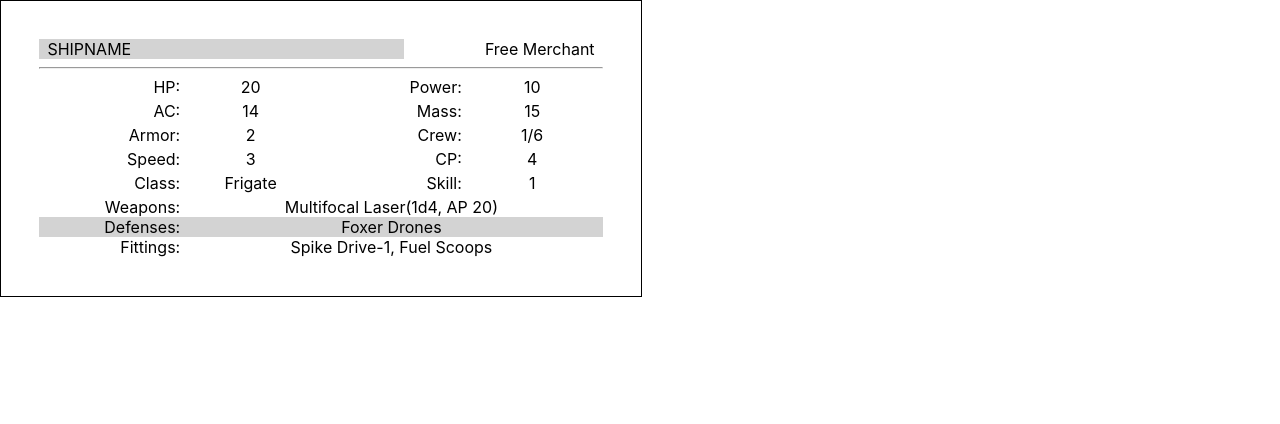
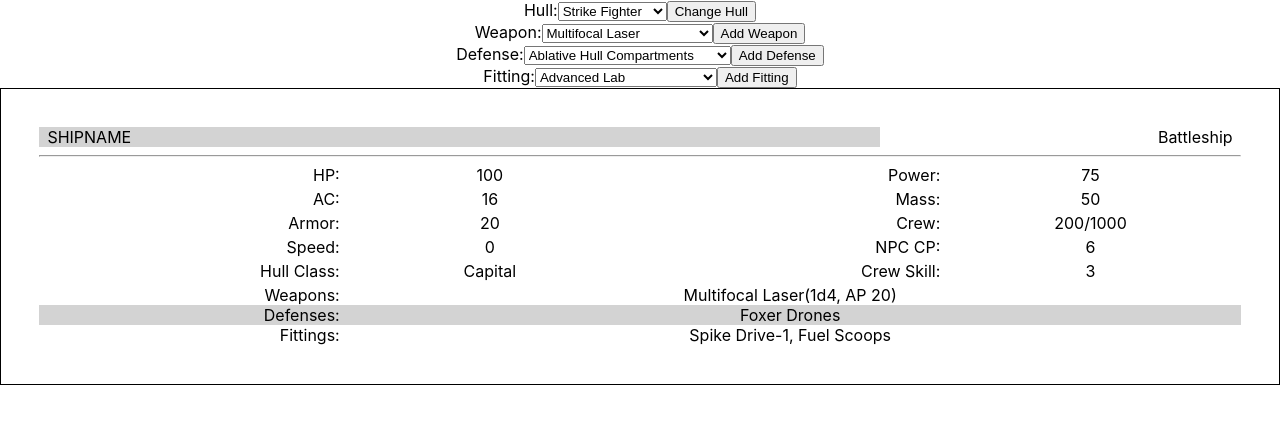
Before and after one commit to JeanJoblin/spacedock, a React (Create React App) app: page / in a window 1280 px wide. Shown: the top 424 px of the page. Built offline with nearby package versions, Linux system fonts and the light colour scheme.

Commit message:
Stablize ship Builder, create drydock + slice

```diff
--- a/src/App.js
+++ b/src/App.js
@@ -3,6 +3,7 @@ import logo from './logo.svg';
 import './App.css';
 import { Ship } from './features/Ships/Ship.js';
 import { ShipBuilder } from './features/ShipBuilder/ShipBuilder';
+import { DryDock } from './features/DryDockConfig/DryDock';
 
 function App() {
 
@@ -10,6 +11,7 @@ function App() {
     <div className="App">
       <header>
       </header>
+        <DryDock />
         <ShipBuilder />
     </div>
   );
--- a/src/app/resources/fittings.json
+++ b/src/app/resources/fittings.json
@@ -315,7 +315,7 @@
     "effect": "At long distances, disguise ship as another"
   },
   "ShipBayFighter": {
-    "name": "Shi pBay: Fighter",
+    "name": "Ship Bay: Fighter",
     "type": "fitting",
     "cost": "200k",
     "power": "0",
@@ -333,7 +333,7 @@
     "effect": "Carrier housing for a frigate"
   },
   "ShipLocker": {
-    "name": "Ships's Locker",
+    "name": "Ship's Locker",
     "type": "fitting",
     "cost": "2k*",
     "power": "0",
--- a/src/app/resources/hulls.json
+++ b/src/app/resources/hulls.json
@@ -125,7 +125,7 @@
     "speed": "0",
     "armor": "20",
     "HP": "100",
-    "crew": "200/1,000",
+    "crew": "200/1000",
     "AC": "16",
     "power": "75",
     "mass": "50",
@@ -140,7 +140,7 @@
     "speed": "0",
     "armor": "10",
     "HP": "75",
-    "crew": "300/1,500",
+    "crew": "300/1500",
     "AC": "14",
     "power": "50",
     "mass": "100",
--- /dev/null
+++ b/src/app/resources/tables.js
@@ -0,0 +1,4 @@
+export const hulls = require('../../app/resources/hulls.json');
+export const fittings = require('../../app/resources/fittings.json');
+export const defenses = require('../../app/resources/defenses.json');
+export const weapons = require('../../app/resources/weapons.json');
--- a/src/app/store.js
+++ b/src/app/store.js
@@ -1,9 +1,13 @@
 import { configureStore } from '@reduxjs/toolkit';
 import counterReducer from '../features/counter/counterSlice.js';
 import shipBuilderReducer from '../features/ShipBuilder/shipBuilderSlice';
+import shipReducer from '../features/Ships/shipSlice';
+import dryDockReducer from '../features/DryDockConfig/dryDockSlice'
 
 export const store = configureStore({
   reducer: {
     shipBuilder: shipBuilderReducer,
+    ship: shipReducer,
+    dryDock: dryDockReducer,
   },
 });
--- /dev/null
+++ b/src/features/DryDockConfig/DryDock.js
@@ -0,0 +1,92 @@
+import React, { useState } from 'react';
+import { useDispatch } from 'react-redux';
+// import './dryDock.css';
+import { hulls, fittings, weapons, defenses } from '../../app/resources/tables';
+import { changeHull, } from './dryDockSlice';
+
+export function DryDock() {
+
+  const dispatch = useDispatch();
+  const handleHullChange = (e) => {
+    console.log(e);
+    dispatch(changeHull(e.target.value));
+    e.preventDefault();
+  }
+  const addWeapon = (e) => {
+    e.preventDefault();
+    alert('This is not finished yet');
+  };
+
+  return (
+    <div>
+      <form>
+        <label>
+          Hull:
+            <select onInput={handleHullChange}>
+              {Object.keys(hulls).map((key) => {
+                return (
+                  <option key={key} value={key}>
+                    {hulls[key].name}
+                  </option>
+                )
+              })}
+            </select>
+            <button>Change Hull</button>
+        </label>
+      </form>
+      <form>
+        <label>
+          Weapon:
+          <select>
+            {Object.keys(weapons).map((key) => {
+              return (
+                <option key={key}>
+                  {weapons[key].name}
+                </option>
+              )
+            })}
+          </select>
+          <button onClick={addWeapon}>
+            Add Weapon
+          </button>
+        </label>
+      </form>
+      <form>
+        <label>
+          Defense:
+          <select>
+            {Object.keys(defenses).map((key) => {
+              return (
+                <option key={key}>
+                  {defenses[key].name}
+                </option>
+              )
+            })}
+          </select>
+          <button onClick={addWeapon}>
+            Add Defense
+          </button>
+        </label>
+      </form>
+      <form>
+        <label>
+          Fitting:
+          <select>
+            {Object.keys(fittings).map((key) => {
+              return (
+                <option key={key}>
+                  {fittings[key].name}
+                </option>
+              )
+            })}
+          </select>
+          <button onClick={addWeapon}>
+            Add Fitting
+          </button>
+        </label>
+      </form>
+    </div>
+
+
+  )
+}
--- /dev/null
+++ b/src/features/DryDockConfig/dryDockSlice.js
@@ -0,0 +1,26 @@
+import { createSlice } from '@reduxjs/toolkit';
+import { hulls, weapons, fittings, defenses } from '../../app/resources/tables';
+import { getFittingObj, getHullObj } from '../Ships/shipSlice';
+
+const initialState = {
+  selectedHull: hulls[Object.keys(hulls)[0]],
+  selectedWeapons: weapons[Object.keys(weapons)[0]],
+  selectedFittings: fittings[Object.keys(fittings)[0]],
+  selectedDefenses: defenses[Object.keys(defenses)[0]],
+};
+
+export const dryDockSlice = createSlice({
+  name: 'dryDock',
+  initialState,
+  reducers: {
+    changeHull: (state, action) => {
+      state.selectedHull = getHullObj(action.payload);
+    },
+    changeSelectedItem: (state, action) => {
+
+    }
+  }
+});
+
+export const { changeHull, } = dryDockSlice.actions;
+export default dryDockSlice.reducer
--- a/src/features/ShipBuilder/shipBuilderSlice.js
+++ b/src/features/ShipBuilder/shipBuilderSlice.js
@@ -27,63 +27,7 @@ const initialState = {
   fittings: require('../../app/resources/fittings.json'),
   equippedFittings: ['SpikeDrive1'],
   isInvalid: false,
-  cost: 500000,
 };
-
-const correctCostsForClass = (fitting) => {
-  console.log(fitting)
-  const type = getFittingList(fitting);
-  console.log(type);
-  const curFitting = type[fitting];
-  let mass = curFitting.mass;
-  let power = curFitting.power;
-  let cost = curFitting.cost;
-  if(cost !== 'Special') {
-    cost = curFitting.cost.match(/^\d*/)[0];
-    console.log(cost);
-  }
-  let massMult = curFitting.mass.includes('#');
-  let powMult = curFitting.power.includes('#');
-  let costMult = curFitting.cost.includes('*');
-  let multSel;
-  switch(initialState.Class) {
-    case 'Fighter':
-      multSel = 0;
-      break;
-    case 'Frigate':
-      multSel = 1;
-      break;
-    case 'Cruiser':
-      multSel = 2;
-      break;
-    case 'Capital':
-      multSel = 3;
-      break;
-    default:
-      multSel = 0;
-      break;
-  }
-  if(massMult) {
-    mass = curFitting.mass.replace('#', '') * massMulitpliers[multSel];
-  };
-  if(powMult) {
-    power = curFitting.power.replace('#', '') * massMulitpliers[multSel];
-  };
-  if(costMult) {
-    let flag = curFitting.cost.replace('*', '');
-    flag = flag.replaceAll(/\d/g, '');
-    if(flag === 'k') {
-      cost = cost * 1000;
-    }
-    if(flag === 'm') {
-      cost = cost * 1000000;
-    }
-    cost = cost * costMulitpliers[multSel];
-  };
-  console.log(cost)
-  return [mass, power, cost];
-};
-
 
 
 export const shipBuilderSlice = createSlice({
--- a/src/features/Ships/Ship.js
+++ b/src/features/Ships/Ship.js
@@ -3,15 +3,16 @@ import './ship.css';
 import { getFittingList } from '../ShipBuilder/shipBuilderSlice';
 import { useSelector } from 'react-redux';
 import { selectDefenses, selectWeapons, selectFittings, selectHulls, selectEquippedFittings } from '../ShipBuilder/shipBuilderSlice';
+import { genCrewAmount } from './shipSlice';
 
-const stats = [['HP', 'Power', 'AC', 'Mass', 'Armor', 'Crew', 'Speed', 'CP', 'Class', 'Skill',], ['HP', 'power', 'AC', 'mass', 'armor', 'crew', 'speed', 'CP', 'class', 'skill']];
+const stats = [['HP', 'Power', 'AC', 'Mass', 'Armor', 'Crew', 'Speed', 'NPC CP', 'Hull Class', 'Crew Skill',], ['HP', 'power', 'AC', 'mass', 'armor', 'crew', 'speed', 'CP', 'class', 'skill']];
 
 export function Ship(props) {
   const hulls = useSelector(selectHulls);
   const fittings = useSelector(selectFittings);
   const weapons = useSelector(selectWeapons)
   const defenses = useSelector(selectDefenses);
-  const currentHull = hulls.FreeMerchant;
+  const currentHull = hulls.Battleship;
   const { allFittings } = props;
   let currentDefenses = [];
   let currentWeapons = [];
@@ -30,6 +31,8 @@ export function Ship(props) {
     }
   });
 
+  genCrewAmount(currentHull);
+
   return (
     <div className='Ship'>
       <div className='ShipTitle'>
@@ -43,7 +46,7 @@ export function Ship(props) {
             return (
               <div
               key={key}
-              className={ind %2 === 0 ? 'Stat' : 'StatRight'}
+              className={ind % 2 === 0 ? 'Stat' : 'StatRight'}
               >
                   <span key={key + 'Key'} className='StatKey'>{key}:</span>
                   <span key={key + 'Value'} className='StatValue'>{currentHull[stats[1][ind]]}</span>
--- a/src/features/Ships/ship.css
+++ b/src/features/Ships/ship.css
@@ -1,5 +1,5 @@
 .Ship {
-  max-width: 44%;
+  max-width: 95%;
   padding: 3%;
   border: 1px solid black;
   min-width: min-content;
--- /dev/null
+++ b/src/features/Ships/shipSlice.js
@@ -0,0 +1,133 @@
+import { createSlice } from "@reduxjs/toolkit";
+import { useSelector } from "react-redux";
+import { selectHulls, selectDefenses, selectFittings, selectWeapons } from "../ShipBuilder/shipBuilderSlice";
+
+const hulls = require('../../app/resources/hulls.json');
+const fittings = require('../../app/resources/fittings.json');
+const defenses = require('../../app/resources/defenses.json');
+const weapons = require('../../app/resources/weapons.json');
+
+export const getHullObj = (inputHullStr) => {
+  return hulls[inputHullStr];
+}
+
+export const genCrewAmount = (inputHull) => {
+  //This function grabs the min and max crew from a given hull and generate a number in between. Us it for generating amount of crew for a ship. Add extra functionality later for running with a lean, medium, or higher crew amount.
+  const min = inputHull.crew.match(/^\d*/)[0];
+  const max = inputHull.crew.match(/\/(\d*)/)[1];
+  const dif = max - min;
+  const crew = Math.floor(Math.random() * dif);
+  return crew;
+};
+
+const correctCostsForClass = (fitting, hull = 'Frigate') => {
+  const costMulitpliers = [1, 10, 25, 100];
+  const massMulitpliers = [1, 2, 3, 4];
+  const curFitting = getFittingObj(fitting);
+  let mass = curFitting.mass;
+  let power = curFitting.power;
+  let cost = curFitting.cost;
+  if(cost !== 'Special') {
+    cost = curFitting.cost.match(/^\d*/)[0];
+    console.log(cost);
+  }
+  let massMult = curFitting.mass.includes('#');
+  let powMult = curFitting.power.includes('#');
+  let costMult = curFitting.cost.includes('*');
+  let multSel;
+  switch(hull) {
+    case 'Fighter':
+      multSel = 0;
+      break;
+    case 'Frigate':
+      multSel = 1;
+      break;
+    case 'Cruiser':
+      multSel = 2;
+      break;
+    case 'Capital':
+      multSel = 3;
+      break;
+    default:
+      multSel = 0;
+      break;
+  }
+  if(massMult) {
+    mass = curFitting.mass.replace('#', '') * massMulitpliers[multSel];
+  };
+  if(powMult) {
+    power = curFitting.power.replace('#', '') * massMulitpliers[multSel];
+  };
+  if(costMult) {
+    let flag = curFitting.cost.replace('*', '');
+    flag = flag.replaceAll(/\d/g, '');
+    if(flag === 'k') {
+      cost = cost * 1000;
+    }
+    if(flag === 'm') {
+      cost = cost * 1000000;
+    }
+    cost = cost * costMulitpliers[multSel];
+  };
+  console.log(cost)
+  return [mass, power, cost];
+};
+
+export const getFittingObj = (input) => {
+  if(Object.keys(defenses).includes(input)) {
+    return defenses[input];
+  };
+  if(Object.keys(weapons).includes(input)) {
+    return weapons[input];
+  };
+  if(Object.keys(fittings).includes(input)) {
+    return fittings[input];
+  }
+};
+
+const initialState = {
+  equippedFittings: ['SpikeDrive1'],
+  isInvalid: false,
+  currentHull: hulls.FreeMerchant,
+  freePower: hulls.FreeMerchant.power,
+  freeMass: hulls.FreeMerchant.mass,
+  currentCrew: genCrewAmount(hulls.FreeMerchant),
+  totalCost: hulls.FreeMerchant.cost,
+  sixMonthMainenance: hulls.FreeMerchant.cost * 0.05,
+}
+export const shipSlice = createSlice({
+  name: 'ship',
+  initialState,
+  reducers: {
+    rehull: (state, action) => {
+      const newHull = action.payload;
+      state.currentHull = newHull;
+      state.freePower = newHull.power;
+      state.freeMass = newHull.mass;
+      state.currentCrew = genCrewAmount(newHull.crew);
+    },
+    installFitting: (state, action) => {
+      const fitting = action.payload;
+      if(fitting.includes('SpikeDrive')) {
+        let oldDrive = state.equippedFittings.match(/SpikeDrive\d/);
+        oldDrive = getFittingObj(oldDrive);
+        let { mass, power } = correctCostsForClass(oldDrive, state.currentHull);
+        state.freePower = state.freePower + power;
+        state.freeMass = state.freeMass + mass;
+      }
+      let { mass, power, cost } = correctCostsForClass(fitting, state.currentHull);
+      state.freePower = state.freePower - power;
+      state.freeMass = state.freeMass - mass;
+      state.totalCost += cost;
+      state.sixMonthMainenance += cost * 0.05;
+    }
+  }
+});
+
+export const selectHull = (state) => state.Ship.currentHull;
+export const selectTotalCost = (state) => state.Ship.totalCost;
+export const selectSixMonth = (state) => state.Ship.sixMonthMainenance;
+
+export const { rehull, installFitting } = shipSlice.actions;
+
+export default shipSlice.reducer;
```
